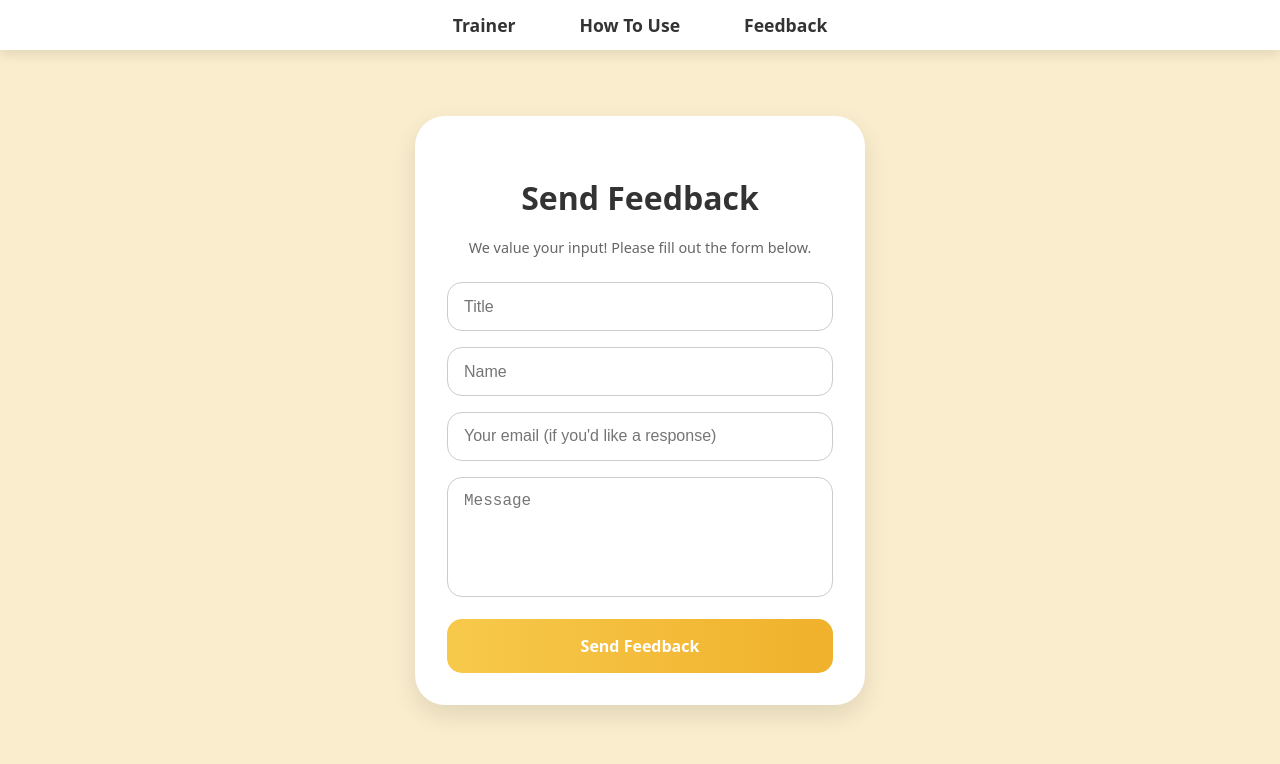
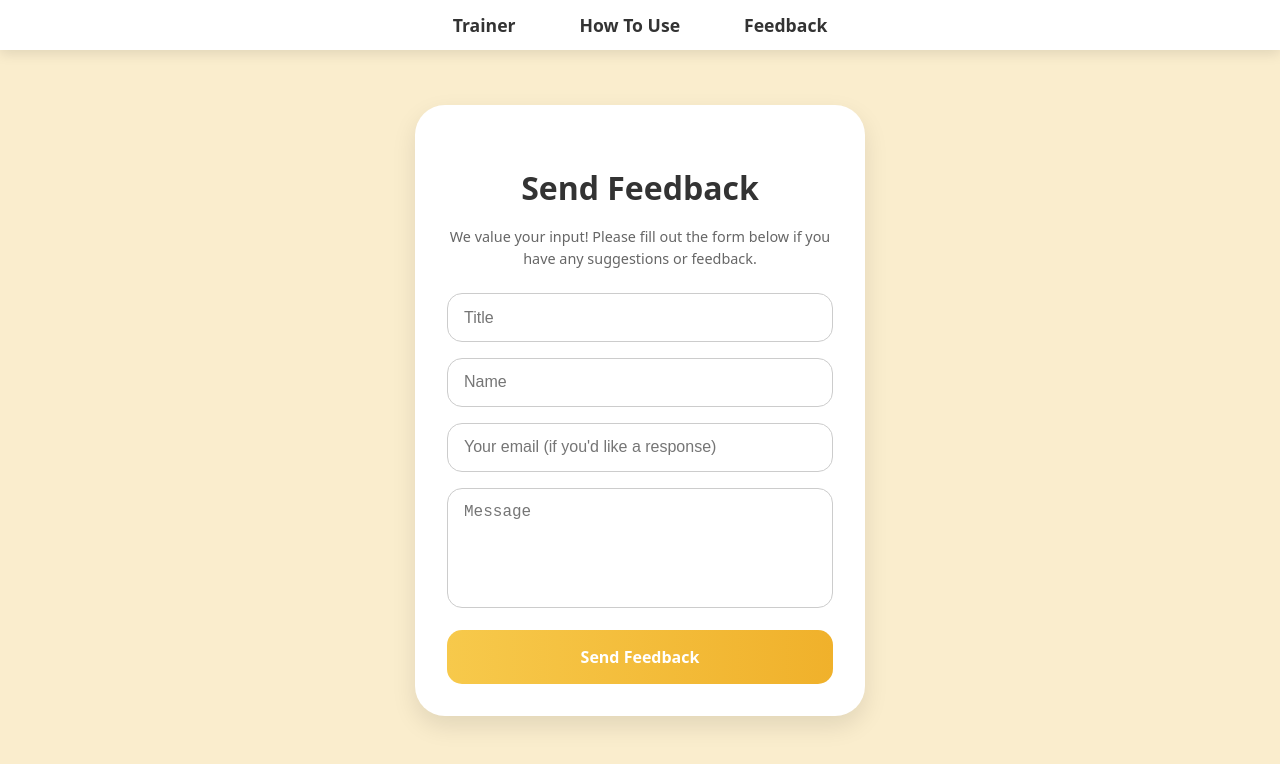
Before and after one commit to kmbertalan/rubiks-blindfolded-trainer-ui, a React (Vite) app: page /feedback in a window 1280 px wide. Shown: the top 764 px of the page. Built offline with nearby package versions, Linux system fonts and the light colour scheme.

Commit message:
change favicon

```diff
--- a/index.html
+++ b/index.html
@@ -2,7 +2,7 @@
 <html lang="en">
   <head>
     <meta charset="UTF-8" />
-    <link rel="icon" type="image/svg+xml" href="/vite.svg" />
+    <link rel="icon" type="image/svg+xml" href="/blindfold.png" />
     <meta name="viewport" content="width=device-width, initial-scale=1.0" />
     <title>Blind Cube Trainer</title>
   </head>
--- a/src/pages/FeedbackPage.tsx
+++ b/src/pages/FeedbackPage.tsx
@@ -39,7 +39,8 @@ export default function FeedbackPage() {
       <div className="feedback-card">
         <h2>Send Feedback</h2>
         <p className="feedback-subtitle">
-          We value your input! Please fill out the form below.
+          We value your input! Please fill out the form below if you have any
+          suggestions or feedback.
         </p>
         <form onSubmit={handleSubmit} className="feedback-form">
           <input
```
Also changed, not shown: public/blindfold.png (added).
